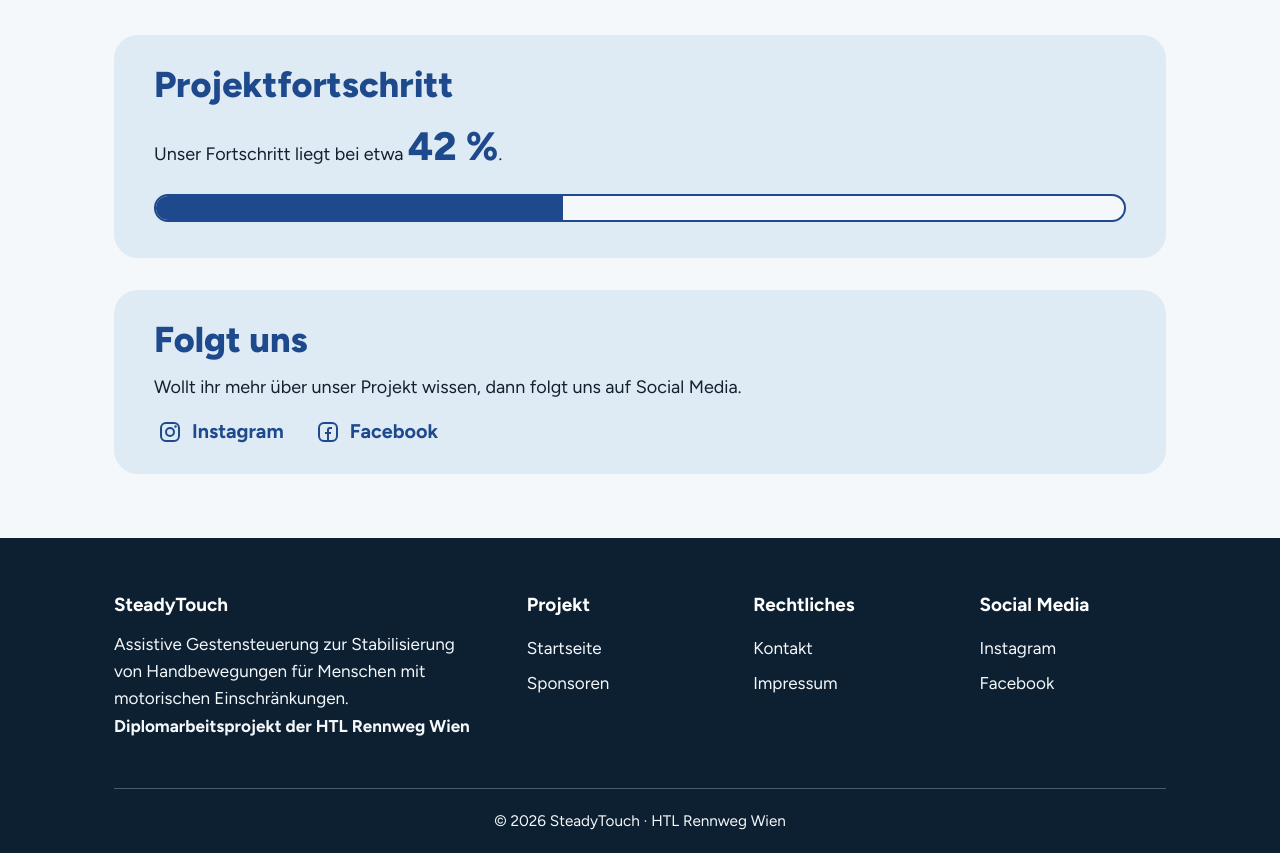
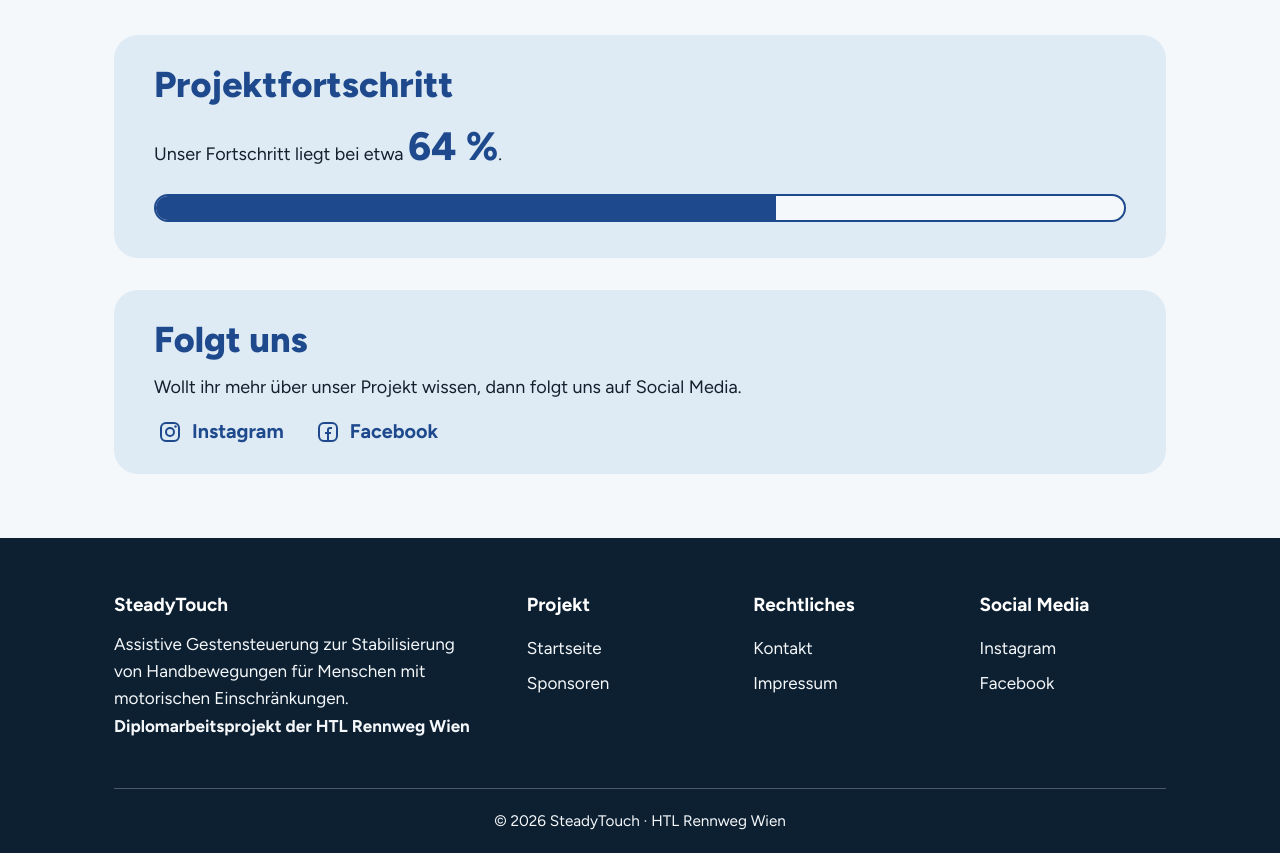
Before and after one commit to htl3r-2142/SteadyTouchWebsite, a Vue app: page / in a window 1280 px wide. Shown: the part 1700-2553 px from the top of the page. Built offline with nearby package versions, Linux system fonts and the light colour scheme.

Commit message:
progress updated

```diff
--- a/src/views/Startseite.vue
+++ b/src/views/Startseite.vue
@@ -3,7 +3,7 @@ import logo from '../assets/logo.svg'
 import FolgtUns from '../components/FolgtUns.vue'
 
 // Fortschritt der Diplomarbeit in Prozent - hier einfach anpassen
-const fortschritt = 42
+const fortschritt = 64
 </script>
 
 <template>
```
